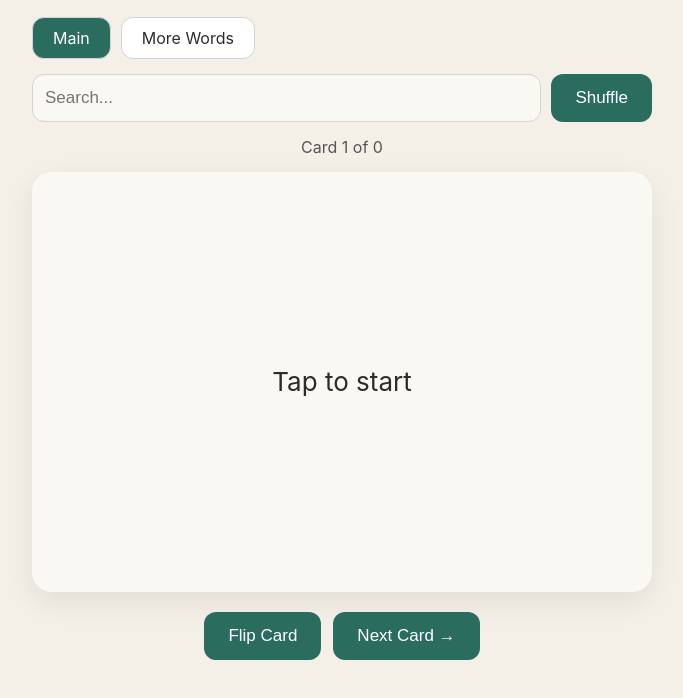
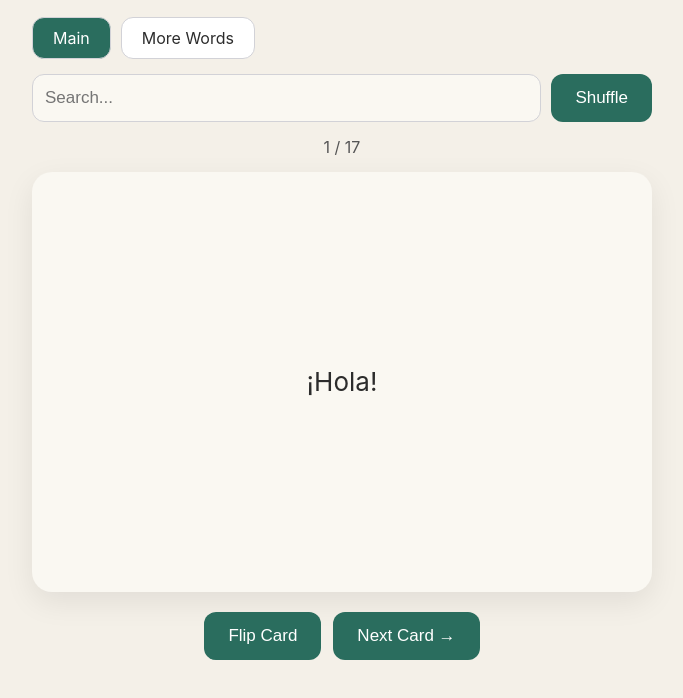
Before and after one commit to ScootyPuff-Sr/ScootyPuff-Sr.github.io, a plain HTML site: page index.html in a window 1280 px wide. Shown: the part 76-774 px from the top of the page, without its empty margins (298-981 px from the left). Drawn offline with Linux system fonts and the light colour scheme.

Commit message:
Update index.html

```diff
--- a/index.html
+++ b/index.html
@@ -7,40 +7,24 @@
   <style>
     body {
       font-family: -apple-system, BlinkMacSystemFont, sans-serif;
-      background: #f4f0e8; /* Soft warm beige - very easy on eyes */
+      background: #f4f0e8;
       margin:0;
       padding:20px;
       color:#2c2c2c;
     }
     .container { max-width: 620px; margin: 0 auto; }
     header { text-align:center; margin-bottom:20px; }
-    h1 { color:#2a6d5e; font-size: 28px; } /* Deep teal */
+    h1 { color:#2a6d5e; font-size: 28px; }
 
     .tabs { display:flex; gap:10px; margin-bottom:15px; }
-    .tab {
-      padding:10px 20px;
-      background:white;
-      border-radius:12px;
-      cursor:pointer;
-      border:1px solid #d2d2d7;
-    }
-    .tab.active {
-      background:#2a6d5e;
-      color:white;
-    }
+    .tab { padding:10px 20px; background:white; border-radius:12px; cursor:pointer; border:1px solid #d2d2d7; }
+    .tab.active { background:#2a6d5e; color:white; }
 
     .controls { display:flex; gap:10px; margin-bottom:15px; flex-wrap:wrap; }
-    input {
-      flex:1;
-      padding:12px;
-      border-radius:12px;
-      border:1px solid #d2d2d7;
-      font-size:17px;
-      background: #faf8f2;
-    }
+    input { flex:1; padding:12px; border-radius:12px; border:1px solid #d2d2d7; font-size:17px; background: #faf8f2; }
 
     .card {
-      background:#faf8f2; /* Very soft warm white */
+      background:#faf8f2;
       border-radius:20px;
       height:420px;
       display:flex;
@@ -54,21 +38,10 @@
     .card-inner { position:relative; width:100%; height:100%; transition:transform 0.8s; transform-style:preserve-3d; }
     .card.flipped .card-inner { transform:rotateY(180deg); }
     .card-front, .card-back {
-      position:absolute;
-      width:100%;
-      height:100%;
-      backface-visibility:hidden;
-      display:flex;
-      align-items:center;
-      justify-content:center;
-      padding:30px;
-      box-sizing:border-box;
+      position:absolute; width:100%; height:100%; backface-visibility:hidden;
+      display:flex; align-items:center; justify-content:center; padding:30px; box-sizing:border-box;
     }
-    .card-back {
-      transform:rotateY(180deg);
-      background:#2a6d5e; /* Calm deep teal */
-      color:white;
-    }
+    .card-back { transform:rotateY(180deg); background:#2a6d5e; color:white; }
 
     .buttons { display:flex; justify-content:center; gap:12px; margin-top:20px; flex-wrap:wrap; }
     button {
@@ -80,7 +53,6 @@
       border-radius:12px;
       cursor:pointer;
     }
-    button:active { background:#1f5246; }
 
     .stats { text-align:center; margin:15px 0; font-size:16px; color:#555; }
   </style>
@@ -117,13 +89,66 @@
   </div>
 
   <script>
-    // (Same script as before - vocab arrays unchanged)
     let currentTab = 0;
     let currentIndex = 0;
     let isFlipped = false;
 
-    const vocabMain = [ /* ... same as last version ... */ ];
-    const vocabMore = [ /* ... same large list ... */ ];
+    const vocabMain = [
+      ["¡Hola!", "Hello/Hi!"],
+      ["Buenos días.", "Good morning."],
+      ["Buenas tardes.", "Good afternoon."],
+      ["Buenas noches.", "Goodnight."],
+      ["Hasta luego.", "See you later."],
+      ["¡Adiós!", "Bye!"],
+      ["Gracias.", "Thank you."],
+      ["Por favor.", "Please."],
+      ["Lo siento.", "I'm sorry."],
+      ["No entiendo.", "I don't understand."],
+      ["¿Cuántos años tienes?", "How old are you?"],
+      ["Tengo ... años.", "I'm ... years old."],
+      ["el marido", "husband"],
+      ["la mujer", "wife"],
+      ["el hijo", "son"],
+      ["la hija", "daughter"],
+      ["el amigo / la amiga", "friend"]
+    ];
+
+    const vocabMore = [
+      ["el tejado", "roof"], ["el balcón", "balcony"], ["la ventana", "window"],
+      ["el edificio", "building"], ["el apartamento", "apartment"], ["el piso", "flat"],
+      ["alquilar", "to rent"], ["vivir", "to live"], ["la habitación", "room"],
+      ["el sótano", "cellar"], ["el techo", "ceiling"], ["la pared", "wall"],
+      ["el suelo", "floor"], ["el enchufe", "plug"], ["la nevera", "fridge"],
+      ["el horno", "oven"], ["la mesa", "table"], ["la silla", "chair"],
+      ["el plato", "plate"], ["el vaso", "glass"], ["la ducha", "shower"],
+      ["el váter", "toilet"], ["la cama", "bed"], ["el armario", "wardrobe"],
+      ["el jardín", "garden"], ["el árbol", "tree"], ["la flor", "flower"],
+      ["la carne", "meat"], ["el pescado", "fish"], ["la fruta", "fruit"],
+      ["las verduras", "vegetables"], ["el queso", "cheese"], ["la leche", "milk"],
+      ["el café", "coffee"], ["el té", "tea"], ["el camarero", "waiter"],
+      ["vegetariano", "vegetarian"], ["el teléfono", "phone"], ["el correo electrónico", "email"],
+      ["internet", "internet"], ["el ordenador", "computer"], ["el colegio", "school"],
+      ["el maestro / la maestra", "teacher"], ["el alumno / la alumna", "student"],
+      ["el banco", "bank"], ["el dinero", "money"], ["las vacaciones", "holiday"],
+      ["el médico", "doctor"], ["el hospital", "hospital"], ["la medicina", "medicine"],
+      ["el trabajo", "work"], ["la oficina", "office"], ["la reunión", "meeting"],
+      ["el tren", "train"], ["el avión", "plane"], ["el aeropuerto", "airport"],
+      ["la playa", "beach"], ["la música", "music"], ["el deporte", "sport"],
+      ["el fútbol", "football"], ["el tenis", "tennis"], ["nadar", "to swim"],
+      ["el perro", "dog"], ["el gato", "cat"], ["la montaña", "mountain"],
+      ["el mar", "sea"], ["el cumpleaños", "birthday"], ["la fiesta", "party"],
+      ["la Navidad", "Christmas"], ["el conductor", "driver"], ["el mapa", "map"],
+      ["el billete", "ticket"], ["la estación", "station"], ["el supermercado", "supermarket"],
+      ["comprar", "to buy"], ["pagar", "to pay"], ["la panadería", "bakery"],
+      ["la carnicería", "butcher"], ["la pescadería", "fishmonger"], ["el arroz", "rice"],
+      ["el pollo", "chicken"], ["el agua", "water"], ["el vino", "wine"],
+      ["la cerveza", "beer"], ["el ingeniero", "engineer"], ["el dentista", "dentist"],
+      ["el profesor", "professor"], ["la hora", "time"], ["el lunes", "Monday"],
+      ["enero", "January"], ["la primavera", "spring"], ["el verano", "summer"],
+      ["Hace sol.", "It's sunny."], ["Llueve.", "It's raining."], ["Hace calor.", "It's hot."],
+      ["el autobús", "bus"], ["el hotel", "hotel"], ["la llave", "key"],
+      ["el restaurante", "restaurant"], ["la cuenta", "the bill"]
+    ];
 
     let currentVocab = vocabMain;
 
```
